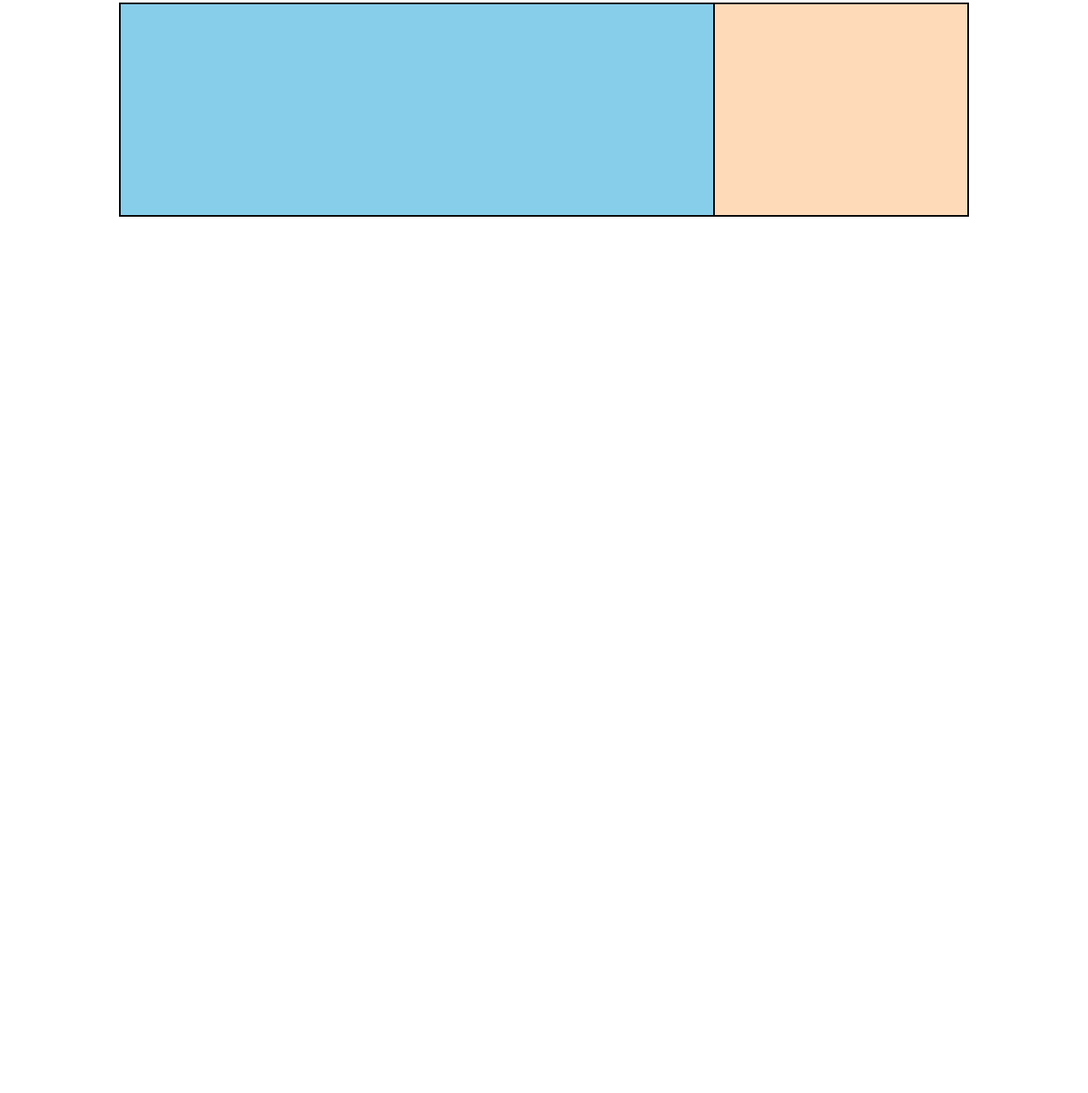
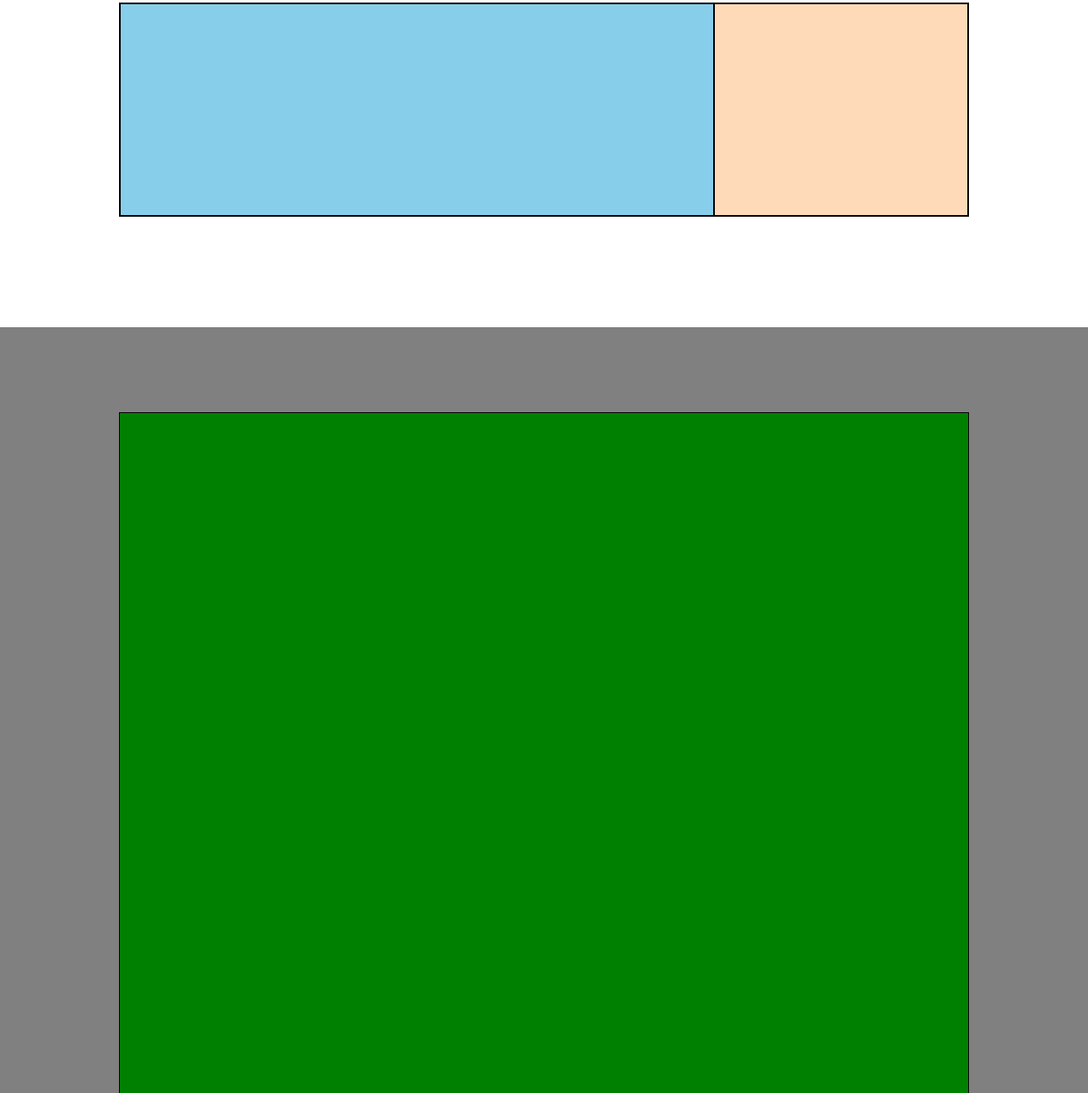
Before and after one commit to MicheleRaisa95/htmlcss-struttura-discord, a plain HTML site: page index.html in a window 1280 px wide. Shown: the part 1943-3229 px from the top of the page at 85% size. Before the commit the page ends 2298 px from the top, so only its background shows below. Drawn offline with Linux system fonts and the light colour scheme.

Commit message:
[ADD] added green column

```diff
--- a/css/style.css
+++ b/css/style.css
@@ -97,3 +97,23 @@ header {
         height: 500px; ;
     width: 100%;
     }
+
+
+    .bg-gray-grande {
+        background-color: gray;
+        height: 1000px; ;
+    width: 1200;
+    }
+    .container-grande {
+        max-width: 1200px;
+        margin: 30px auto;
+        padding: 100px;
+
+
+
+    }
+    .col-100-green {
+        width: 100%;
+        height: 800px;
+        background-color: green;
+    }
--- a/index.html
+++ b/index.html
@@ -47,7 +47,13 @@
                 <div class="col-30 bg-peach"></div>
             </div>
         </div>
-
+        <div class="bg-gray-grande">
+            <div class="container-grande">
+                <div class="row">
+                    <div class="col-100-green"></div>
+                </div>
+            </div>
+        </div>
 
 
     </main>
```
